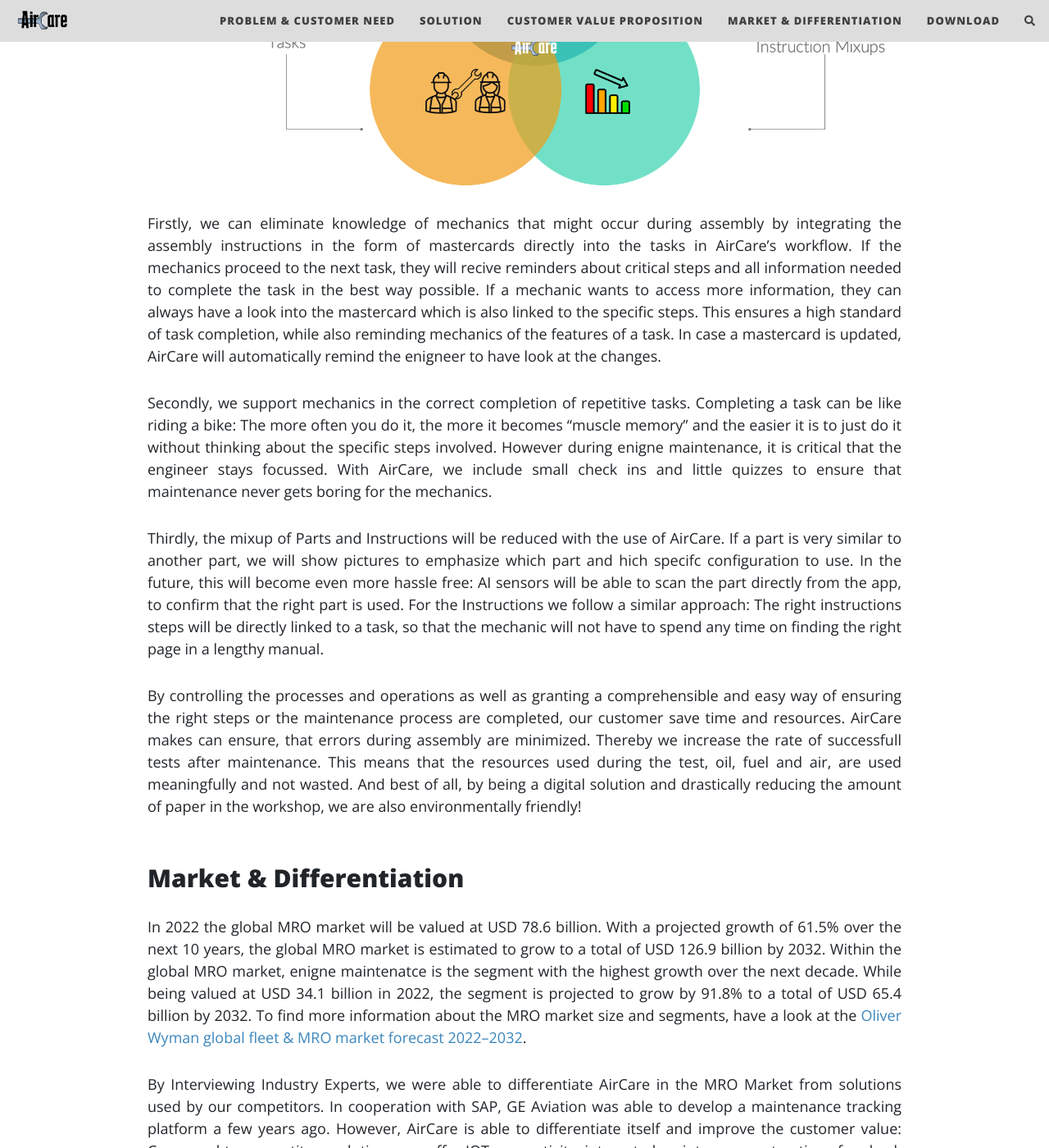
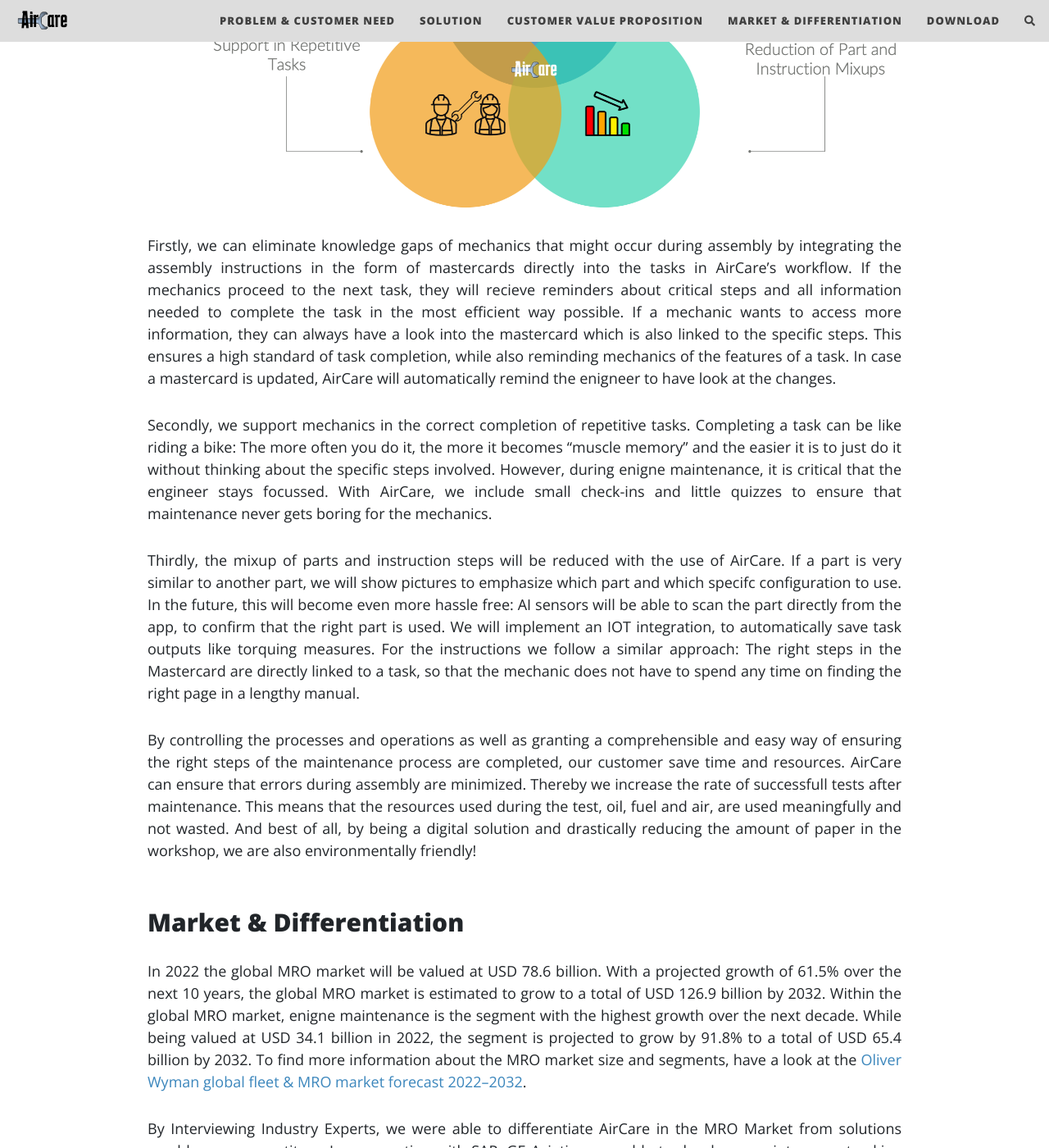
Before and after one commit to mxmuc/aircare, a Jekyll site: the page built from index.md, in a window 1280 px wide and 1400 px high, scrolled down 3313 px. Shown: the whole window at 82% size. Built offline with Jekyll 4.4.1, drawn with Linux system fonts in a browser that asks for light colours; nearby versions of some CDN libraries; the list of posts is cut into pages by our own code; comment, search, counter and statistics services are not loaded; some of the changed text lies outside the part shown.

Commit message:
Update index.md

```diff
--- a/index.md
+++ b/index.md
@@ -54,38 +54,38 @@ Our App compromises 6 key features to guarantee ease of use and the best support
 Our platform enables customers to digitally track their maintenance and the processes involved in real-time. We are able to provide mechanics with integrated feedback and maintenance manual instructions for checklists and are able to collect data while doing so.
 
 {: style="text-align: justify" }
-AirCare is a unique digital solution in the Maintenance, Repair and Overhaul (MRO) Segment of Enigine Maintenance. We can guarantee that the human error factor during assembly is minimized by providing a unique combination of three key benefits:
+AirCare is a unique digital solution in the Maintenance, Repair and Overhaul (MRO) segment of engine maintenance. We can guarantee that the human error factor during assembly is minimized by providing a unique combination of three key benefits:
 
 #### Our Unique Selling Point
 ![Our Unique Selling Point](/assets/img/USP.png){:class="displayed"}
 
 {: style="text-align: justify" }
-Firstly, we can eliminate knowledge of mechanics that might occur during assembly by integrating the assembly instructions in the form of mastercards directly into the tasks in AirCare's workflow. If the mechanics proceed to the next task, they will recive reminders about critical steps and all information needed to complete the task in the best way possible. If a mechanic wants to access more information, they can always have a look into the mastercard which is also linked to the specific steps. This ensures a high standard of task completion, while also reminding mechanics of the features of a task. In case a mastercard is updated, AirCare will automatically remind the enigneer to have look at the changes.
+Firstly, we can eliminate knowledge gaps of mechanics that might occur during assembly by integrating the assembly instructions in the form of mastercards directly into the tasks in AirCare's workflow. If the mechanics proceed to the next task, they will recieve reminders about critical steps and all information needed to complete the task in the most efficient way possible. If a mechanic wants to access more information, they can always have a look into the mastercard which is also linked to the specific steps. This ensures a high standard of task completion, while also reminding mechanics of the features of a task. In case a mastercard is updated, AirCare will automatically remind the enigneer to have look at the changes.
 
 {: style="text-align: justify" }
-Secondly, we support mechanics in the correct completion of repetitive tasks. Completing a task can be like riding a bike: The more often you do it, the more it becomes "muscle memory" and the easier it is to just do it without thinking about the specific steps involved. However during enigne maintenance, it is critical that the engineer stays focussed. With AirCare, we include small check ins and little quizzes to ensure that maintenance never gets boring for the mechanics.
+Secondly, we support mechanics in the correct completion of repetitive tasks. Completing a task can be like riding a bike: The more often you do it, the more it becomes "muscle memory" and the easier it is to just do it without thinking about the specific steps involved. However, during enigne maintenance, it is critical that the engineer stays focussed. With AirCare, we include small check-ins and little quizzes to ensure that maintenance never gets boring for the mechanics.
 
 {: style="text-align: justify" }
-Thirdly, the mixup of Parts and Instructions will be reduced with the use of AirCare. If a part is very similar to another part, we will show pictures to emphasize which part and hich specifc configuration to use. In the future, this will become even more hassle free: AI sensors will be able to scan the part directly from the app, to confirm that the right part is used. For the Instructions we follow a similar approach: The right instructions steps will be directly linked to a task, so that the mechanic will not have to spend any time on finding the right page in a lengthy manual.
+Thirdly, the mixup of parts and instruction steps will be reduced with the use of AirCare. If a part is very similar to another part, we will show pictures to emphasize which part and which specifc configuration to use. In the future, this will become even more hassle free: AI sensors will be able to scan the part directly from the app, to confirm that the right part is used. We will implement an IOT integration, to automatically save task outputs like torquing measures. For the instructions we follow a similar approach: The right steps in the Mastercard are directly linked to a task, so that the mechanic does not have to spend any time on finding the right page in a lengthy manual.
 
 {: style="text-align: justify" }
-By controlling the processes and operations as well as granting a comprehensible and easy way of ensuring the right steps or the maintenance process are completed, our customer save time and resources. AirCare makes can ensure, that errors during assembly are minimized. Thereby we increase the rate of successfull tests after maintenance. This means that the resources used during the test, oil, fuel and air, are used meaningfully and not wasted. And best of all, by being a digital solution and drastically reducing the amount of paper in the workshop, we are also environmentally friendly!
+By controlling the processes and operations as well as granting a comprehensible and easy way of ensuring the right steps of the maintenance process are completed, our customer save time and resources. AirCare can ensure that errors during assembly are minimized. Thereby we increase the rate of successfull tests after maintenance. This means that the resources used during the test, oil, fuel and air, are used meaningfully and not wasted. And best of all, by being a digital solution and drastically reducing the amount of paper in the workshop, we are also environmentally friendly!
 <br />
 <br />
 
 ## Market & Differentiation <a name="market"></a>
 
 {: style="text-align: justify" }
-In 2022 the global MRO market will be valued at USD 78.6 billion. With a projected growth of 61.5% over the next 10 years, the global MRO market is estimated to grow to a total of USD 126.9 billion by 2032. Within the global MRO market, enigne maintenatce is the segment with the highest growth over the next decade. While being valued at USD 34.1 billion in 2022, the segment is projected to grow by 91.8% to a total of USD 65.4 billion by 2032. To find more information about the MRO market size and segments, have a look at the [Oliver Wyman global fleet & MRO market forecast 2022–2032](https://www.oliverwyman.com/our-expertise/insights/2022/feb/global-fleet-and-mro-market-forecast-2022-2032.html).
+In 2022 the global MRO market will be valued at USD 78.6 billion. With a projected growth of 61.5% over the next 10 years, the global MRO market is estimated to grow to a total of USD 126.9 billion by 2032. Within the global MRO market, enigne maintenance is the segment with the highest growth over the next decade. While being valued at USD 34.1 billion in 2022, the segment is projected to grow by 91.8% to a total of USD 65.4 billion by 2032. To find more information about the MRO market size and segments, have a look at the [Oliver Wyman global fleet & MRO market forecast 2022–2032](https://www.oliverwyman.com/our-expertise/insights/2022/feb/global-fleet-and-mro-market-forecast-2022-2032.html).
 
 {: style="text-align: justify" }
-By Interviewing Industry Experts, we were able to differentiate AirCare in the MRO Market from solutions used by our competitors. In cooperation with SAP, GE Aviation was able to develop a maintenance tracking platform a few years ago. However, AirCare is able to differentiate itself and improve the customer value: Compared to competitors solutions, we offer IOT connectivity, integrated maintenance nstructions for check lists and integrated mechanics feedback.
+By Interviewing Industry Experts, we were able to differentiate AirCare in the MRO Market from solutions used by our competitors. In cooperation with SAP, GE Aviation was able to develop a maintenance tracking platform a few years ago. However, AirCare is able to differentiate itself and improve the customer value compared to competitors solutions: we offer IOT connectivity, integrated maintenance instructions for check lists and integrated feedback for mechanics.
 
 #### Comparison of AirCare Key Differentiation Aspects
 ![Comparison of AirCare Key Differentiation Aspects](/assets/img/Competitor_comparison.png){:class="displayed"}
 
 {: style="text-align: justify" }
-With our unique combination of features and high connectivity of AirCare to other platforms, we can differentiate our way of conducting the maintenance process from our competitors. We reduce the amount of time spent on documentation by collecting all documentation in one place and by automizing non-critical documentation steps, while minimizon the human error component during airplane engine maintenance.
+With our unique combination of features and high connectivity of AirCare to other platforms, we can differentiate our way of conducting the maintenance process from our competitors. We reduce the amount of time spent on documentation by collecting all task confirmation and outputs in one place and by automizing non-critical documentation steps, while minimizing the human error component during airplane engine maintenance.
 <br />
 <br />
 
```
Also changed, not shown: other parts of index.md (+9 -9 lines).
